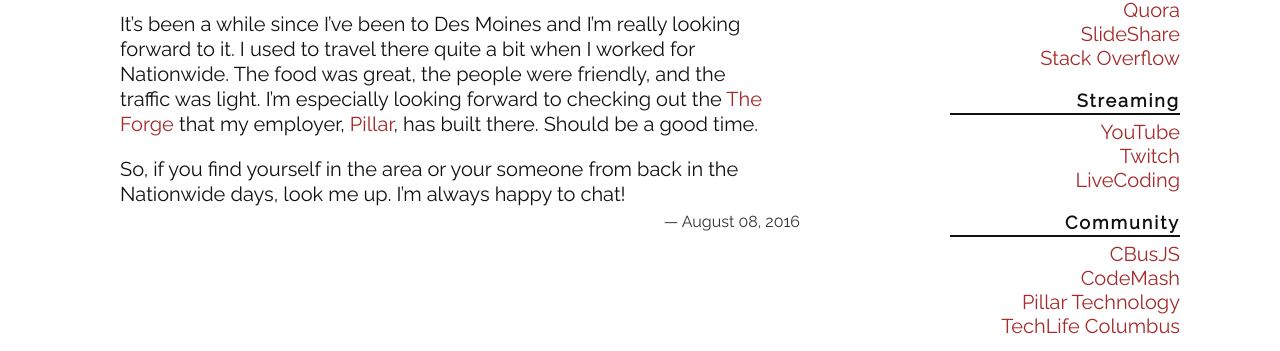
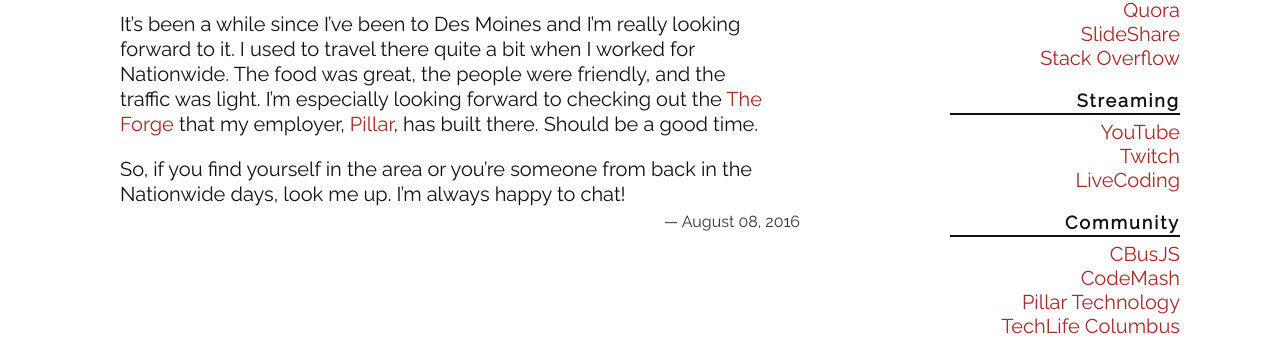
Before and after one commit to guyroyse/guyroyse.github.com, a Jekyll site: the page built from _posts/2016-08-08-prairie-code.markdown, in a window 1280 px wide. Shown: the part 446-797 px from the top of the page. Built offline with Jekyll 4.4.1, drawn with Linux system fonts in a browser that asks for light colours.

Commit message:
grammar check

```diff
--- a/_posts/2016-08-08-prairie-code.markdown
+++ b/_posts/2016-08-08-prairie-code.markdown
@@ -15,5 +15,5 @@
 [The Forge](http://www.officelovin.com/2016/04/24/a-tour-of-the-forge-by-pillar-in-des-moines/) that my employer,
 [Pillar](http://pillartechnology.com/), has built there. Should be a good time.
 
-So, if you find yourself in the area or your someone from back in the Nationwide days, look me up. I'm always happy
+So, if you find yourself in the area or you're someone from back in the Nationwide days, look me up. I'm always happy
 to chat!
```
